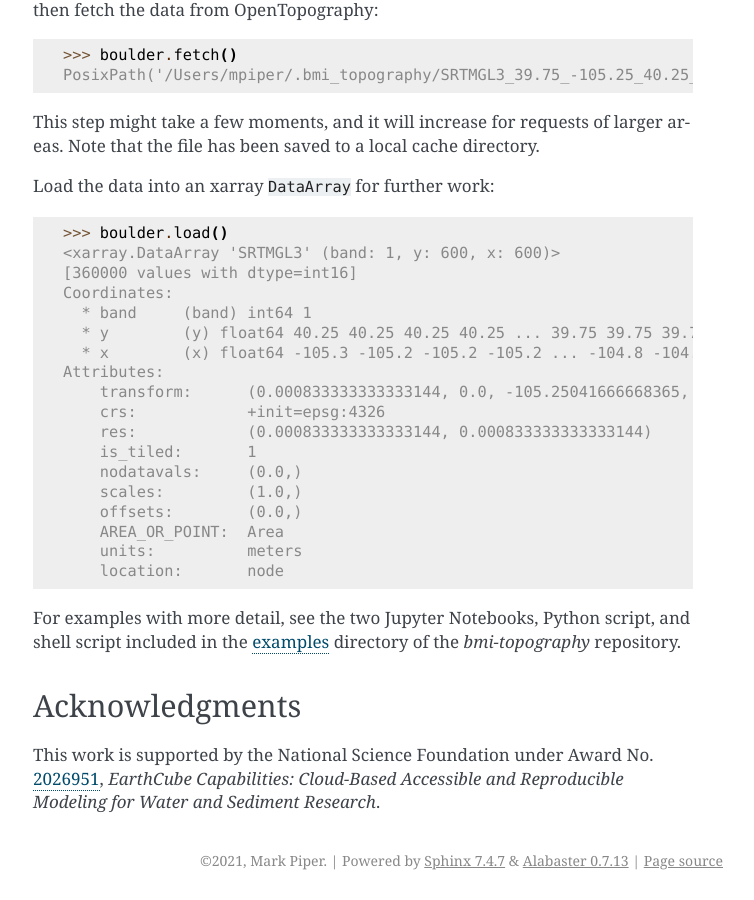
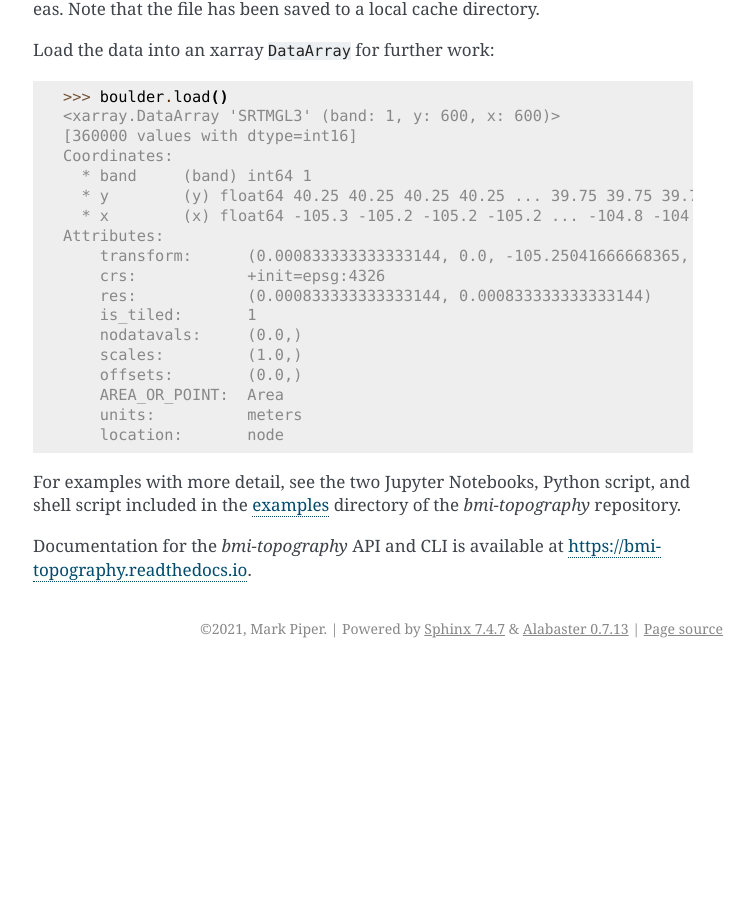
Before and after one commit to csdms/bmi-topography, a Sphinx documentation site: the page built from docs/source/README.rst, in a window 1280 px wide and 900 px high, scrolled down 2002 px. Shown: the whole window, without its empty margins (387-1141 px from the left). Built offline with Sphinx 7.4.7, drawn with Linux system fonts in a browser that asks for light colours; after the commit the page ends 2670 px from its top, so only the background shows below that; some of the changed text lies outside the part shown.

Commit message:
Update docs content

```diff
--- a/docs/source/README.rst
+++ b/docs/source/README.rst
@@ -67,12 +67,6 @@
 ::
 
    make install
-
-Documentation
--------------
-
-Documentation for the *bmi-topography* API and CLI is available at
-https://bmi-topography.readthedocs.io.
 
 Examples
 --------
@@ -153,14 +147,8 @@
 `examples <https://github.com/csdms/bmi-topography/tree/main/examples>`__
 directory of the *bmi-topography* repository.
 
-Acknowledgments
----------------
-
-This work is supported by the National Science Foundation under Award
-No.
-`2026951 <https://www.nsf.gov/awardsearch/showAward?AWD_ID=2026951>`__,
-*EarthCube Capabilities: Cloud-Based Accessible and Reproducible
-Modeling for Water and Sediment Research*.
+Documentation for the *bmi-topography* API and CLI is available at
+https://bmi-topography.readthedocs.io.
 
 .. |Basic Model Interface| image:: https://img.shields.io/badge/CSDMS-Basic%20Model%20Interface-green.svg
    :target: https://bmi.readthedocs.io/
```
